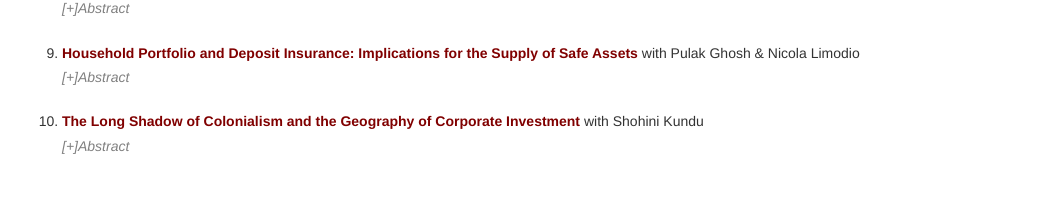
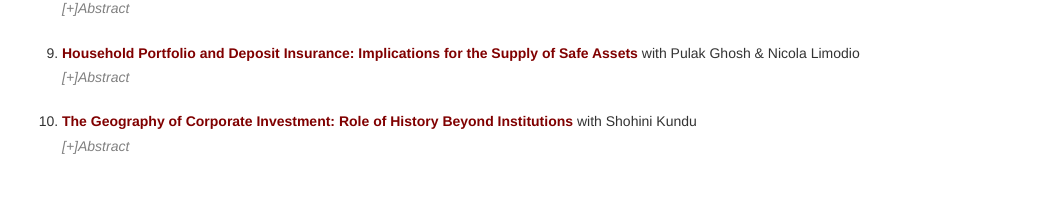
Before and after one commit to nishvats/nishvats.github.io, a Jekyll site: the page built from research.html, in a window 1280 px wide. Shown: the part 817-1039 px from the top of the page, without its empty margins (118-1161 px from the left). Built offline with Jekyll 4.4.1, drawn with Linux system fonts in a browser that asks for light colours.

Commit message:
Update research.html

```diff
--- a/research.html
+++ b/research.html
@@ -81,11 +81,11 @@
     <br>
         </details>
       <br>
-  <li> <b><a href="https://papers.ssrn.com/sol3/papers.cfm?abstract_id=5038056">The Long Shadow of Colonialism and the Geography of Corporate Investment</a></b> with Shohini Kundu</li>
+  <li> <b><a href="https://papers.ssrn.com/sol3/papers.cfm?abstract_id=5038056">The Geography of Corporate Investment: Role of History Beyond Institutions</a></b> with Shohini Kundu</li>
     <details>
         <summary>[+]Abstract</summary>
-      <p align="justify"> <u><em>Abstract:</em></u> This paper investigates the historical roots of geographic investment concentration using variation in British colonial governance in India: direct versus indirect rule. States with a higher share of direct-ruled districts exhibit greater investment concentration, with historical differences accounting for 13% of spatial variation. This concentration is driven by lower investment in direct-ruled areas. Using a border district-pair design and an IV strategy, we find that investment is 8–10% lower in direct-ruled areas. Focusing on the cotton industry, we show that direct rule disrupted well-established local industries and hindered human capital accumulation, leading labor-intensive firms to invest less. </p>
+      <p align="justify"> <u><em>Abstract:</em></u> This paper investigates the historical roots of geographic investment concentration using variation in British colonial governance in India: direct versus indirect rule. Using a border-district-pair design and an IV-strategy based on the death of a ruler without a male heir, we find that investment is 8–10% lower in direct-ruled areas. Focusing on the cotton industry and the invention of the Whitney gin, we show that direct rule disrupted established local industries and hindered human capital accumulation, reducing investment by labor-intensive firms. These findings suggest that historical disruptions can shape long-term agglomerative patterns of human capital accumulation, beyond institutional channels. </p>
     <br>
-      <p align="justify">• <u><em>Presentations:</em></u> 100 Years of Economic Development Conference, Webinar series in Finance and Development (WEFIDEV), Asian Bureau of Finance and Economic Research (ABFER) Conference, 2021 Transatlantic Doctoral Conference at the London School of Business, 10th European Meeting of the Urban Economic Association, NSE-NYU Conference on Indian Financial Markets, 12th Emerging Markets Conference </p>
+      <p align="justify">• <u><em>Presentations:</em></u> CEPR Paris Symposium 2025, 100 Years of Economic Development Conference, 2025 WEFIDEV - CEPR Conference, Asian Bureau of Finance and Economic Research (ABFER) Conference, 2021 Transatlantic Doctoral Conference at the London School of Business, 10th European Meeting of the Urban Economic Association, NSE-NYU Conference on Indian Financial Markets, 12th Emerging Markets Conference </p>
    </details>
 </ol>
```
